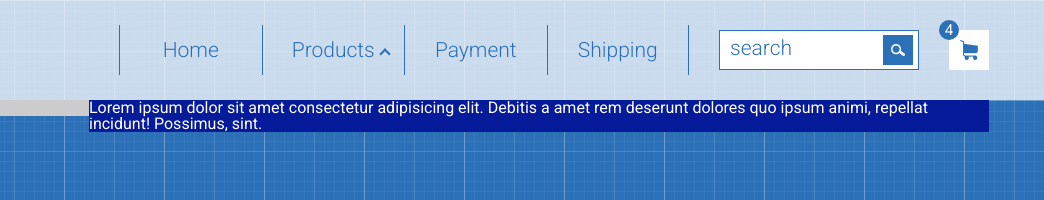
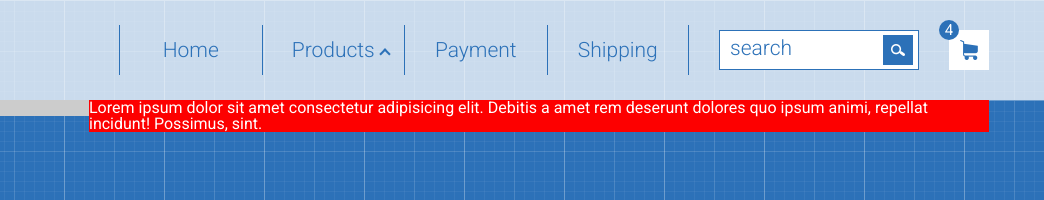
Before and after one commit to yaborodinov/git_expiriance.github.io, a website: page index.html in a window 1280 px wide. Shown: the top 200 px of the page, 236-1280 px from the left. Drawn offline with Linux system fonts and the light colour scheme.

Commit message:
color red

```diff
--- a/css/style.css
+++ b/css/style.css
@@ -244,5 +244,5 @@ body {
 }
 .col-md-900> h1{
   color: #fff;
-  background-color: #051b99 ;
+  background-color: #fd0000 ;
 }
```
